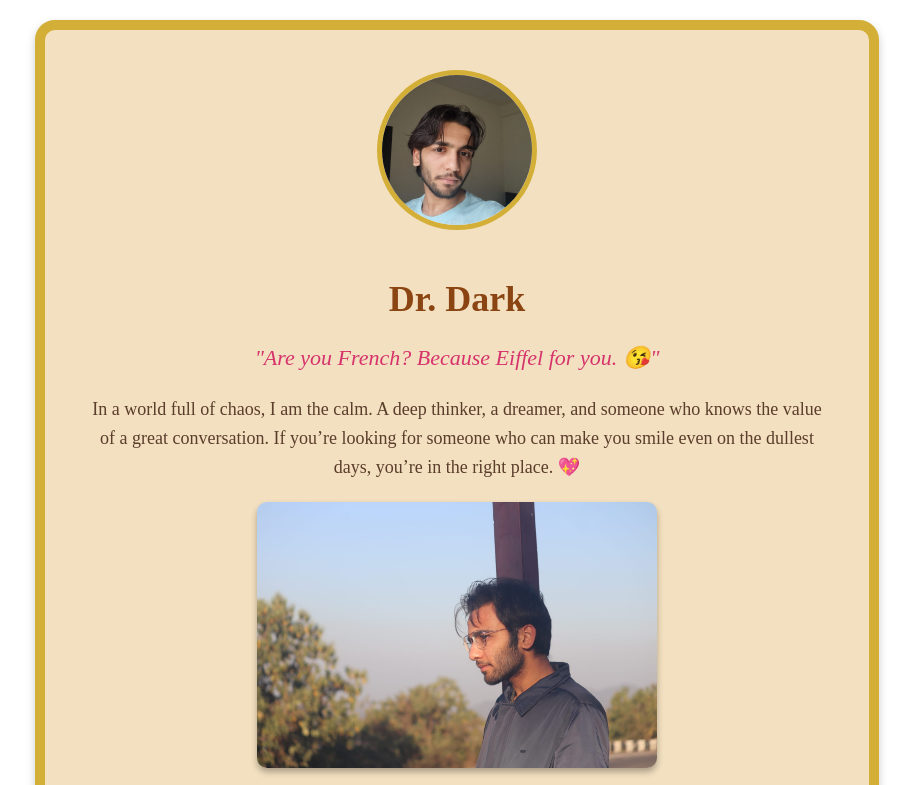
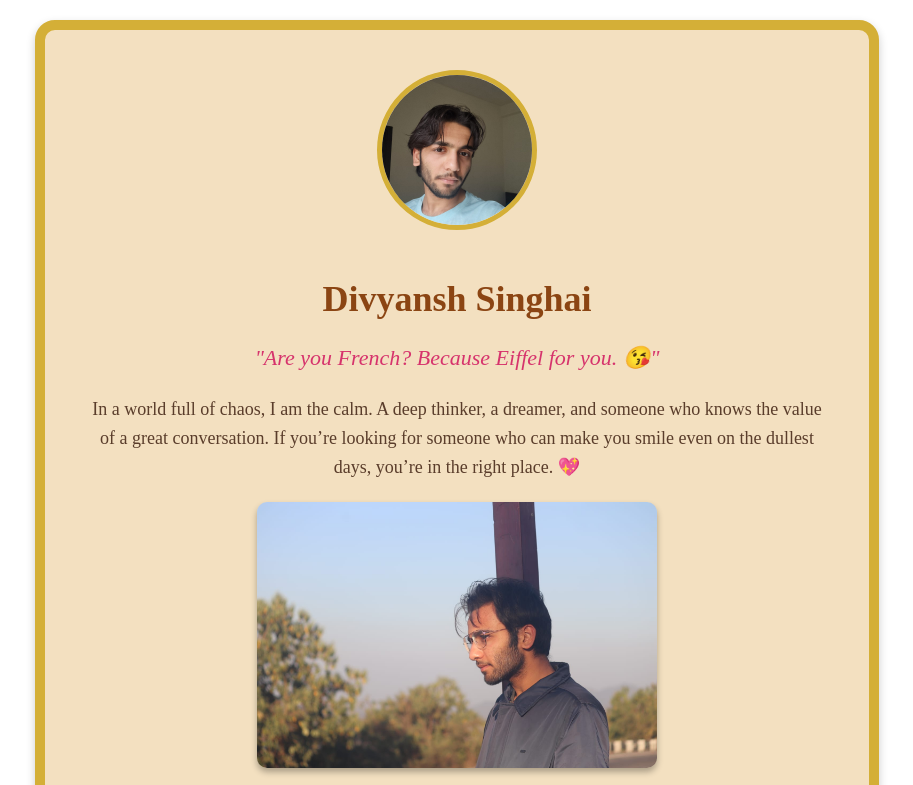
Before and after one commit to Singhai17/Dating_Profile, a plain HTML site: page index.html in a window 1280 px wide. Shown: the top 785 px of the page, without its empty margins (183-1096 px from the left). Drawn offline with Linux system fonts and the light colour scheme.

Commit message:
Update index.html

```diff
--- a/index.html
+++ b/index.html
@@ -10,7 +10,7 @@
     <div class="scroll">
         <!-- Profile Image & Name -->
         <img src="profile.jpg" alt="Your Photo" class="profile-img">
-        <h1>Dr. Dark</h1>
+        <h1>Divyansh Singhai</h1>
 
         <!-- Pickup Line -->
         <p class="pickup-line">"Are you French? Because Eiffel for you. 😘"</p>
```
